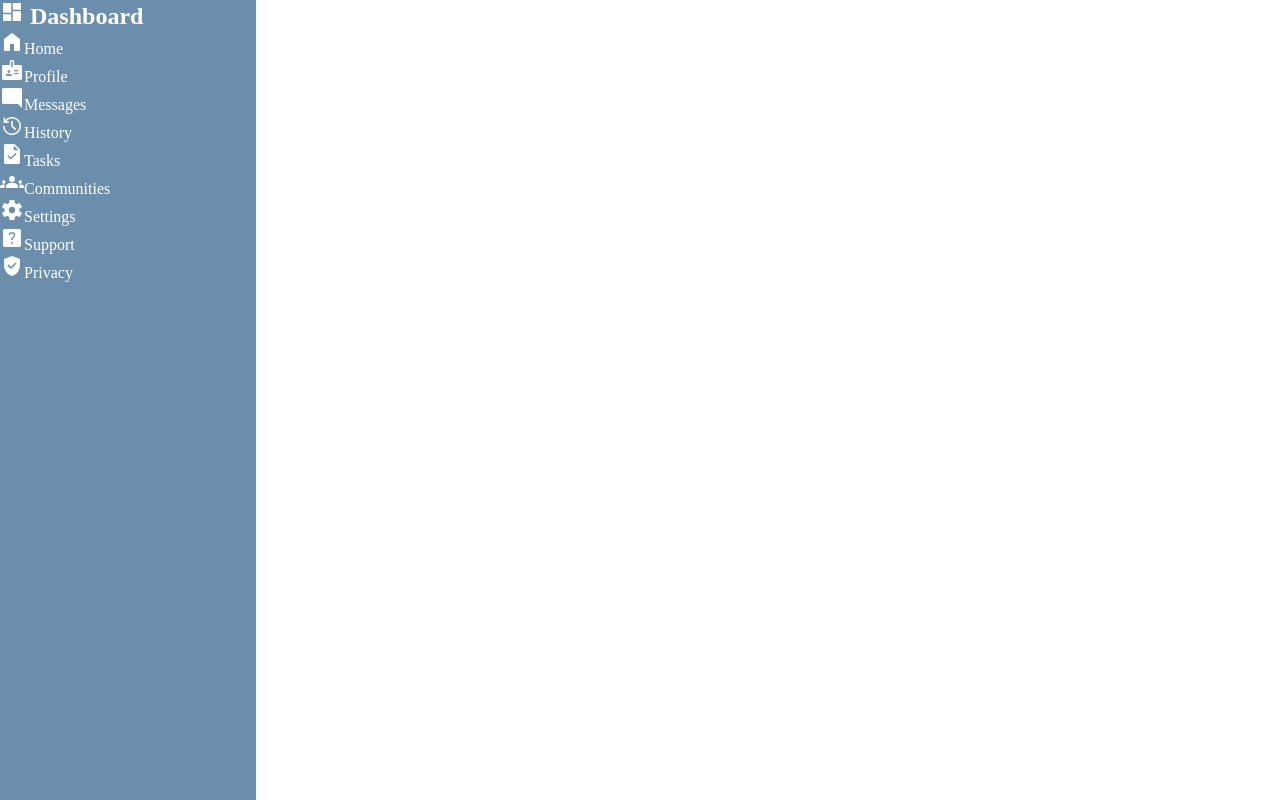
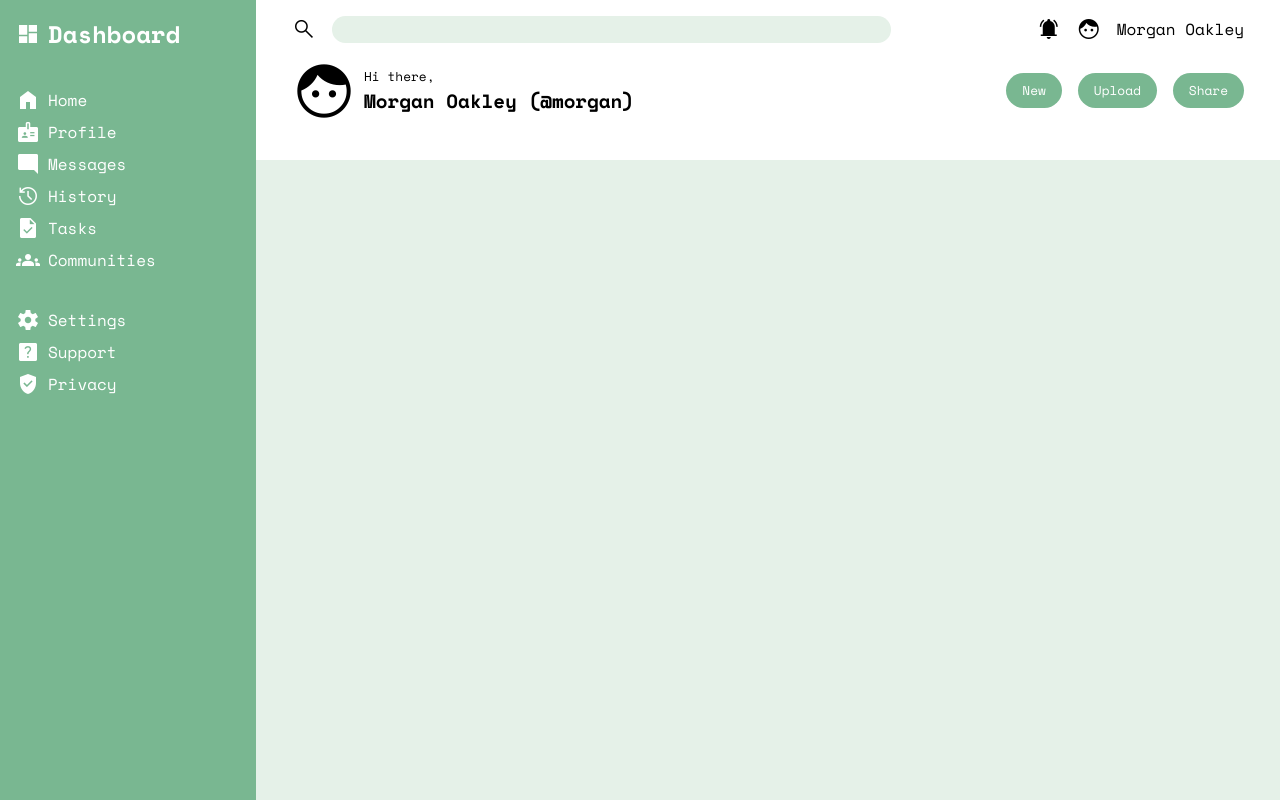
Before and after one commit to gordokay/admin-dashboard, a plain HTML site: page index.html in a window 1280 px wide. Drawn offline with nearby package versions, Linux system fonts and the light colour scheme.

Commit message:
Add header content and styling

```diff
--- a/index.html
+++ b/index.html
@@ -31,6 +31,31 @@
     </nav>
     <main>
       <header>
+        <div>
+          <div class="search-container">
+            <label for="search"><span class="material-symbols-outlined">search</span></label>
+            <input type="search" name="search" id="search">
+          </div>
+          <div class="account-options">
+            <span class="material-symbols-outlined">notifications_active</span>
+            <span class="material-symbols-outlined">face</span>
+            <p>Morgan Oakley</p>
+          </div>
+        </div>
+        <div>
+          <div class="greeting">
+            <span class="material-symbols-outlined">face</span>
+            <div>
+              <p>Hi there,</p>
+              <p class="tag">Morgan Oakley (@morgan)</p>
+            </div>
+          </div>
+          <div>
+            <button>New</button>
+            <button>Upload</button>
+            <button>Share</button>
+          </div>
+        </div>
       </header>
       <section>
       </section>
--- a/style.css
+++ b/style.css
@@ -1,3 +1,5 @@
+@import url('https://fonts.googleapis.com/css2?family=Space+Mono:wght@400;700&display=swap');
+
 .material-symbols-outlined {
   font-variation-settings:
   'FILL' 1,
@@ -13,13 +15,112 @@
 }
 
 .dashboard {
-  width: 100vw;
+  max-width: 100vw;
   min-height: 100vh;
   display: grid;
   grid-template-columns: 1fr 4fr;
+  font-family: 'Space Mono';
 }
 
 .dashboard > nav {
   color: white;
-  background-color: #6C8EAD;
+  background-color: #79B791;
+  padding: 16px;
 }
+
+nav > * {
+  margin-bottom: 36px;
+}
+
+h1 {
+  display: flex;
+  align-items: center;
+  gap: 8px;
+}
+
+li {
+  display: flex;
+  align-items: center;
+  gap: 8px;
+  list-style: none;
+  margin-bottom: 8px;
+}
+
+main {
+  display: grid;
+  grid-template-rows: 1fr 4fr;
+}
+
+header {
+  padding: 16px 36px;
+}
+
+header > div {
+  display: flex;
+  justify-content: space-between;
+}
+
+header > div:first-child {
+  margin-bottom: 16px;
+}
+
+header > div > div {
+  display: flex;
+  align-items: center;
+  gap: 16px;
+}
+
+.search-container {
+  flex: 1;
+}
+
+label {
+  display: flex;
+  align-items: center;
+}
+
+input {
+  width: 75%;
+  border: none;
+  border-radius: 1em;
+  padding: 0 8px;
+  height: 2em;
+  background-color: #E5F1E8;
+}
+
+.account-options p {
+  display: inline;
+}
+
+.greeting {
+  display: flex;
+  gap: 8px;
+}
+
+.greeting span {
+  font-size: 64px;
+}
+
+.greeting p:first-child {
+  font-size: 0.8em;
+}
+
+.tag {
+  font-weight: bold;
+  font-size: 1.2em;
+}
+
+button {
+  border: none;
+  padding: 8px 16px;
+  background-color: #79B791;
+  color: white;
+  font: inherit;
+  font-size: 0.8em;
+  border-radius: 2em;
+  cursor: pointer;
+}
+
+section {
+  background-color: #E5F1E8;
+}
```
